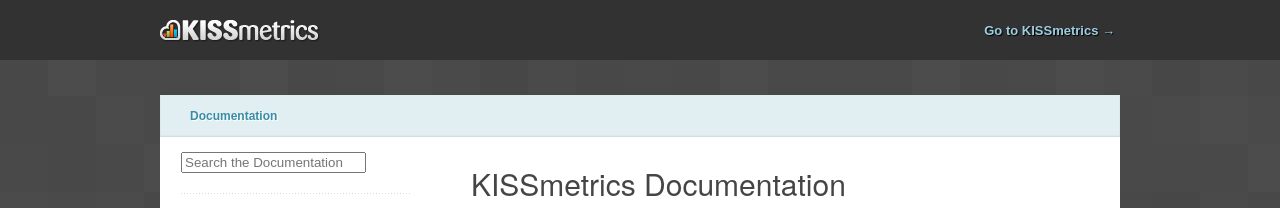
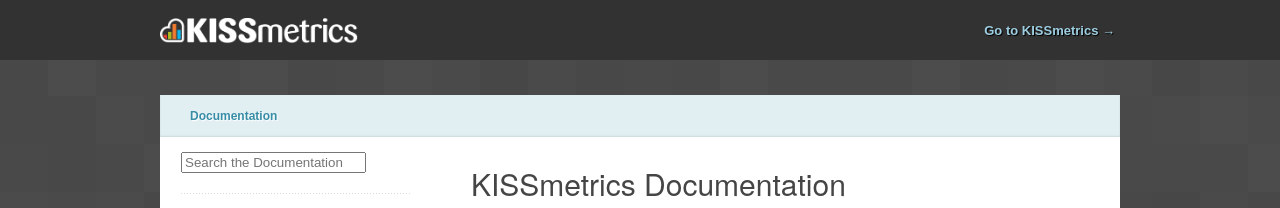
Before and after one commit to kissmetrics/km-support, a Jekyll site: the page built from index.html, in a window 1280 px wide. Shown: the top 208 px of the page. Built offline with Jekyll 4.4.1, drawn with Linux system fonts in a browser that asks for light colours; nearby versions of some CDN libraries; Markdown is read by kramdown in place of the engine named in the settings; comment, search, counter and statistics services are not loaded.

Commit message:
Updated logo for retina screens

```diff
--- a/css/screen.css
+++ b/css/screen.css
@@ -69,16 +69,16 @@
 #header h1 {
   float: left;
   margin-right: 10px;
-  padding: 20px 0;
+  padding: 18px 0;
   text-indent: -9999px;
-  width: 160px;
 }
 #header h1 a {
   background: url(/images/km_logo.png) 0 0 no-repeat;
+  background-size: 198px 26px;
   display: block;
   float: left;
-  height: 22px;
-  width: 160px;
+  height: 26px;
+  width: 198px;
 }
 #header a.km {
   color: #9ecee1;
```
Also changed, not shown: images/km_logo.png.
